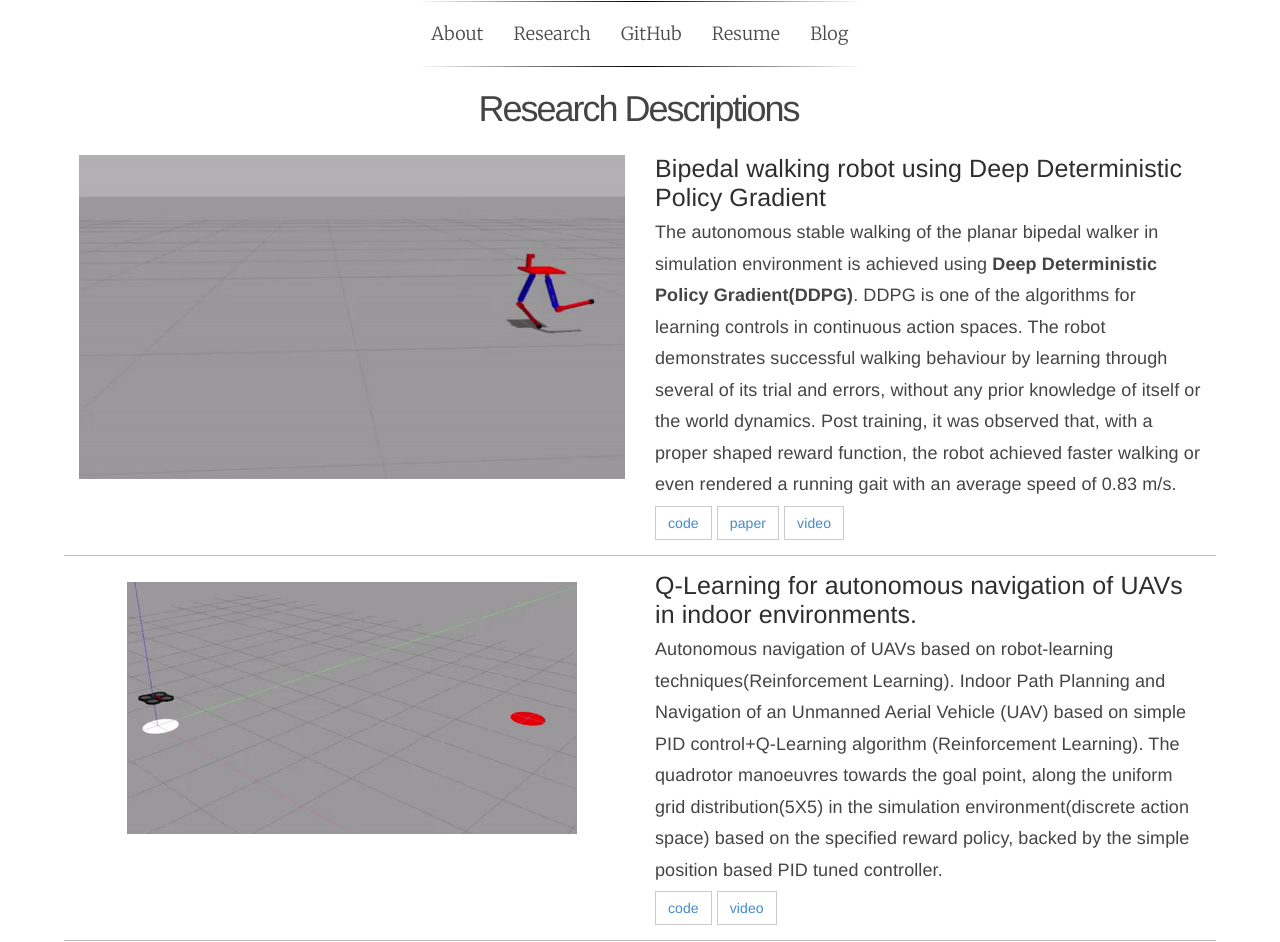
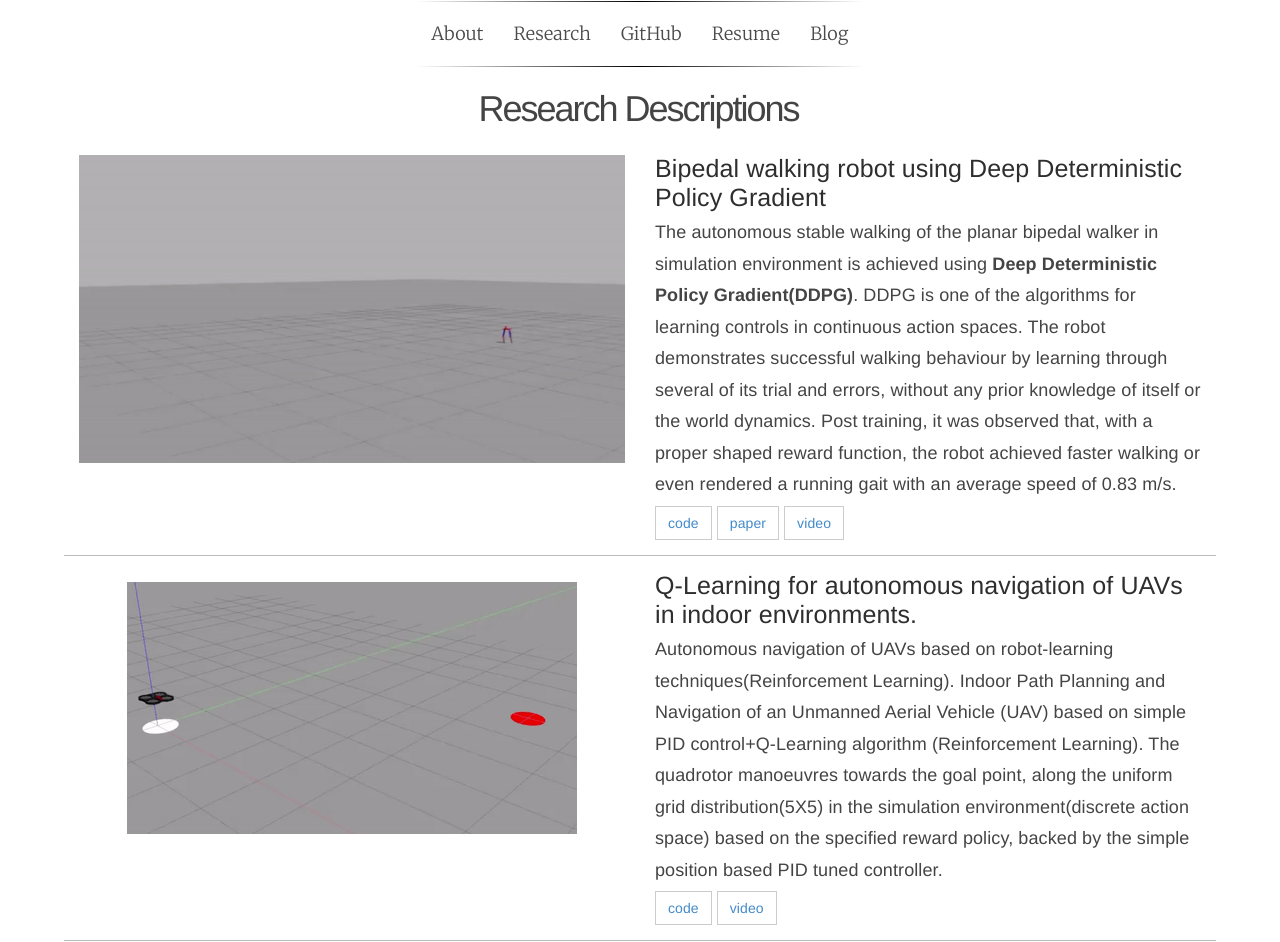
Before and after one commit to navuboy/navuboy.github.io, a Jekyll site: the page built from research.html, in a window 1280 px wide. Built offline with Jekyll 4.4.1, drawn with Linux system fonts in a browser that asks for light colours; some web fonts are replaced.

Commit message:
added research

```diff
--- a/_includes/research.md
+++ b/_includes/research.md
@@ -14,7 +14,7 @@
 <div class="container-fluid">
   <div class="row">
     <div class="col-md-6">
-        <img class="rimg" src="{{ site.github.url }}/media/biped_training.gif" />
+        <img class="rimg" src="{{ site.github.url }}/media/trained.gif" />
     </div>
     <div class="col-md-6">
         <h3 class="rtitle">Bipedal walking robot using Deep Deterministic Policy Gradient</h3>
```
Also changed, not shown: media/trained.gif (added).
